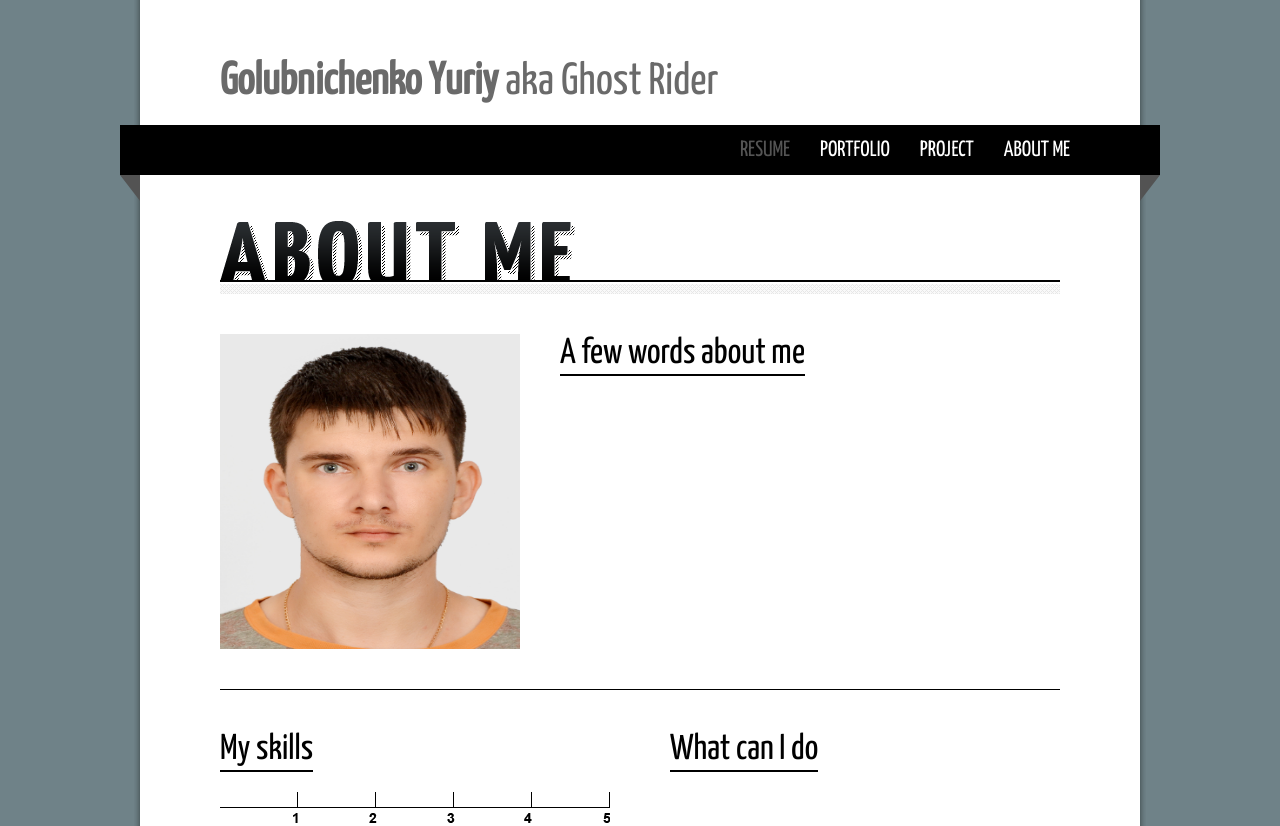
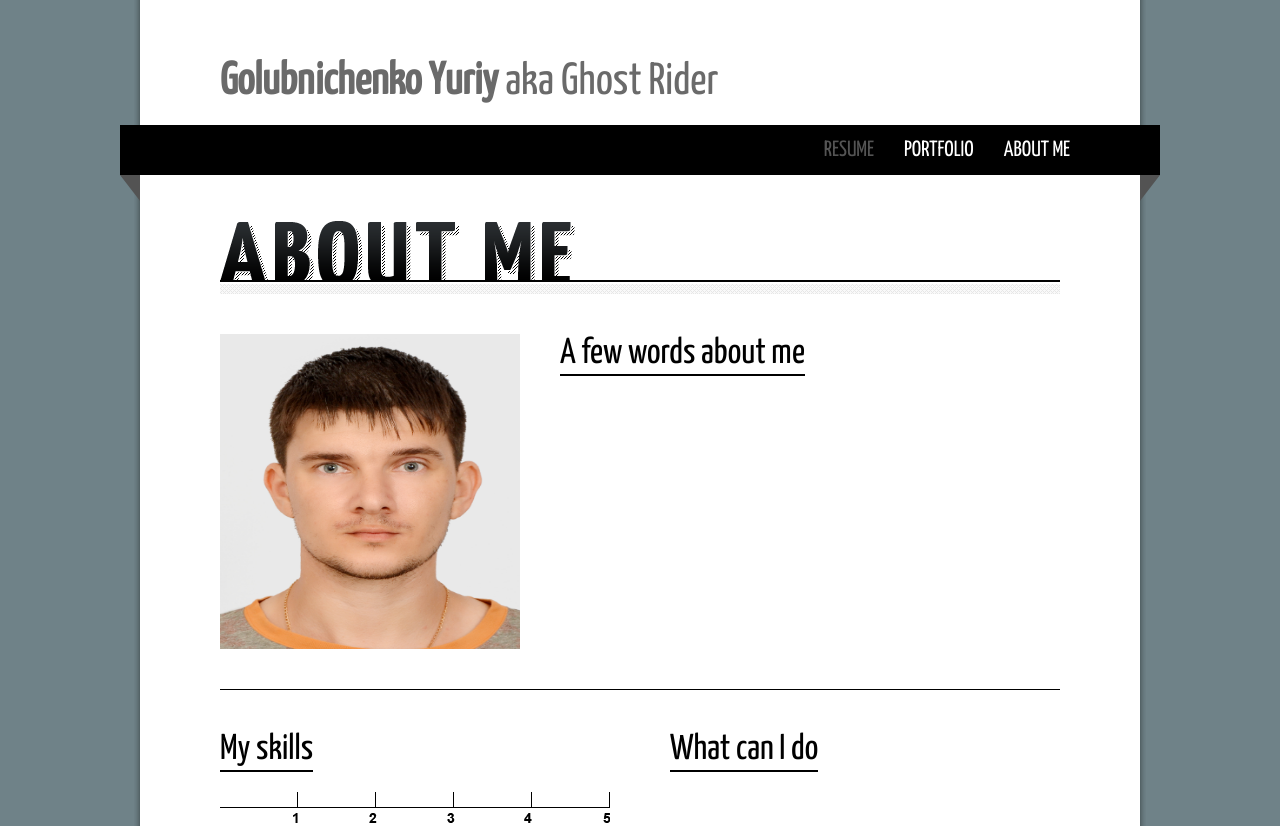
Before and after one commit to Ghost-Rider-gu/Ghost-Rider-gu.github.io, a plain HTML site: page about.html in a window 1280 px wide. Shown: the top 826 px of the page. Drawn offline with Linux system fonts and the light colour scheme; a web font is replaced by a local one.

Commit message:
edit main menu

```diff
--- a/about.html
+++ b/about.html
@@ -52,7 +52,6 @@
 					<ul id="main-nav">
 						<li class="current"><a href="index.html">Resume</a></li>
 						<li><a href="portfolio.html">Portfolio</a></li>
-						<li><a href="project.html">Project</a></li>
 						<li><a href="about.html">About me</a></li>
 					</ul>
 
```
Also changed, not shown: index.html (+0 -1 lines).
